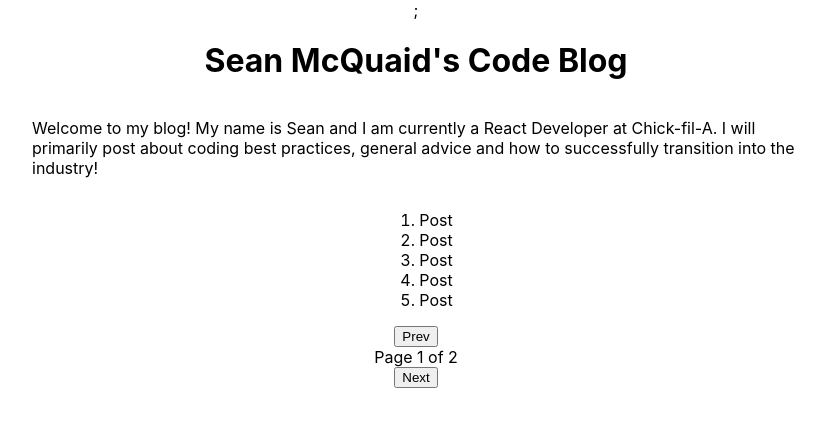
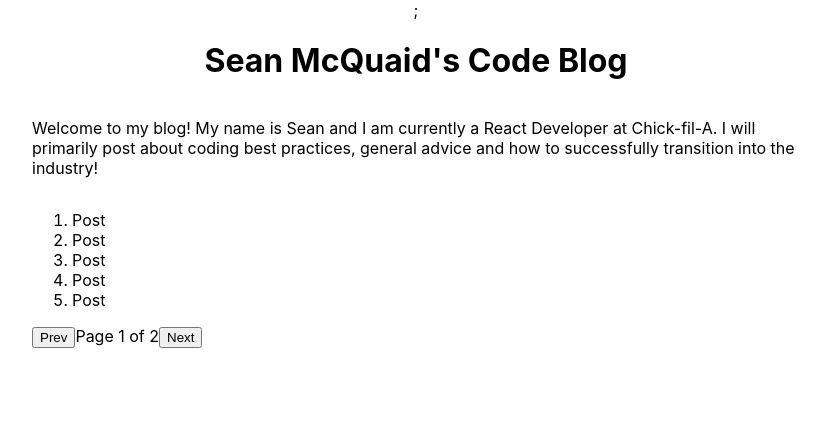
Before and after one commit to seanmcquaid/Musician-That-Codes, a Next.js app: page / in a window 1280 px wide. Shown: the top 426 px of the page, without its empty margins (224-1049 px from the left). Built offline with nearby package versions, Linux system fonts and the light colour scheme.

Commit message:
set it up so buttons can't increment pages when they match logic

```diff
--- a/pages/index.js
+++ b/pages/index.js
@@ -26,8 +26,10 @@ export default function Home({ posts }) {
   }, [currentPage]);
 
   const nextButtonOnClick = useCallback(() => {
+    if (currentPage + 1 < totalPages) {
       setCurrentPage((pageNumber) => pageNumber + 1);
-  }, []);
+    }
+  }, [currentPage, totalPages]);
 
   return (
     <HomePageContainer>
@@ -40,13 +42,17 @@ export default function Home({ posts }) {
           practices, general advice and how to successfully transition into the
           industry!
         </P>
+      </Header>
+      <Main>
         <PostList posts={currentPosts} />
+        <PageContainer>
           <Button onClick={prevButtonOnClick}>Prev</Button>
           <PageNumber>
             Page {currentPage + 1} of {totalPages}
           </PageNumber>
           <Button onClick={nextButtonOnClick}>Next</Button>
-      </Header>
+        </PageContainer>
+      </Main>
     </HomePageContainer>
   );
 }
@@ -80,4 +86,6 @@ const Main = styled.main`
   width: 60%;
 `;
 
+const PageContainer = styled.div``;
+
 const PageNumber = styled.span``;
```
Lines whose indentation alone changed are shown as unchanged.
